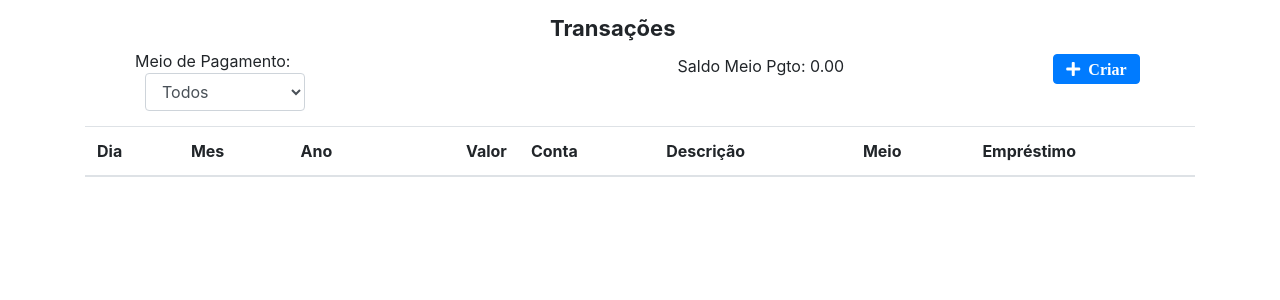
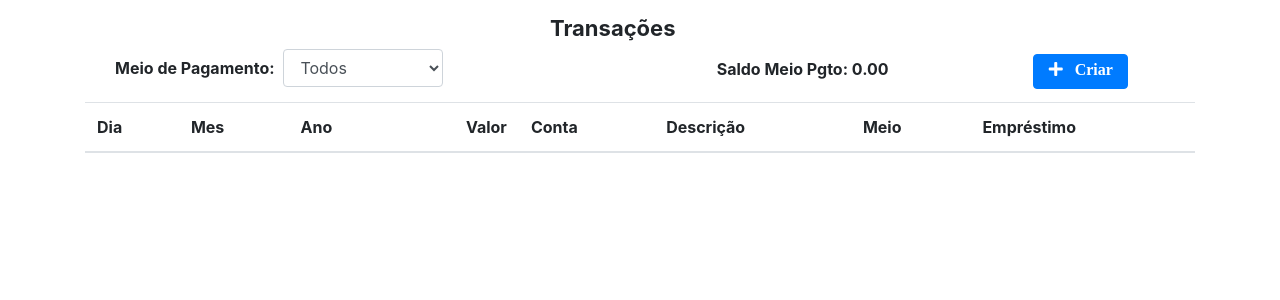
Before and after one commit to mora72/fcweb, a Django app: page /trans/ in a window 1280 px wide. Shown: the part 92-392 px from the top of the page. Run offline with Django 3.2, Linux system fonts and the light colour scheme; lists and menus that the app fills with data are empty; some libraries are stand-ins or nearby versions.

Commit message:
7o Commit

```diff
--- a/core/static/css/styles.css
+++ b/core/static/css/styles.css
@@ -77,20 +77,22 @@
 .filtermeio-div {
     margin-bottom: 15px;
     padding: 0;
-    margin-left: 150px;
+    margin-left: 130px;
+    font-weight: bold;
 }
 
 #filtermeio {
     width: 160px;
-    margin-left: 10px;
+    margin-left: 5px;
     display: inline-block;
 }
 
 #saldomeio {
-    margin-left: 200px;
-    margin-top: 5px;
+    margin-left: 150px;
+    margin-top: 8px;
     display: inline-block;
     vertical-align: middle;
+    font-weight: bold;
 }
 
 /* Search
@@ -123,13 +125,13 @@
     list-style: none;
 }
 
-/* botão adicionar Local */
+/* botão adicionar Transação */
 .btntransnew-div {
     margin-left: 30px;
     margin-top: 5px;
 }
 
-#btnlocalnew {
+#btntransnew {
     width: 95px;
     height: 35px;
     font-size: 16px;
@@ -155,3 +157,10 @@
     font-size: 12px;
     font-weight: bold;
 }
+
+.transnew-div h2 {
+    font-size: 22px;
+    font-weight: bold;
+    margin-top: 15px;
+    margin-left: 10px;
+}
--- a/core/static/js/scripts.js
+++ b/core/static/js/scripts.js
@@ -24,7 +24,7 @@ $( document ).ready(function() {
         window.location.href = baseUrl + '?filtermeio=' + filtermeio;
     });
 
-    // Ação da busca Local (click)
+    // Ação da busca (click)
     $(searchBtn).on('click', function() {
         searchForm.submit();
     });
--- a/core/templates/core/trans.html
+++ b/core/templates/core/trans.html
@@ -9,7 +9,7 @@
 <div class="container-fluid listatrans-div">
     <h2>Transações</h2>
     <div class="row">
-        <div class="col-md-3 filtermeio-div">
+        <div class="col-md-4 filtermeio-div">
         <!-- Configuração da ação do filtro -->
             <span>Meio de Pagamento:</span>
             <select name="filtermeio" id="filtermeio" class="form-control">
@@ -23,20 +23,22 @@
                 {% endfor %}
             </select>
         </div>
-        <div class="col-md-5 saldomeio-div">
+        <div class="col-md-4 saldomeio-div">
             <span id="saldomeio">Saldo Meio Pgto: {{saldo | floatformat:2 | intcomma}}</span>
         </div>
         <div class="col-md-2 btntransnew-div">
             <!-- Configuração do botão criar -->
             <!-- <h2>Transações</h2> -->
-            <a class="fas fa-plus btn btn-primary" id="btntransnew" href="/trans/transnew">&nbsp Criar</a>
+            <a class="fas fa-plus btn btn-primary" id="btntransnew" href="/trans/transnew/{{ filtermeioatual }}">
+                &nbsp Criar</a>
         </div>
     </div>
 
     {% if messages %}
     {% for message in messages %}
     <ul class="messagelist">
-        <li {% if message.tags %} class="alert alert-{{ message.tags }} alert-dismissible" {% endif %} > <strong>{{message}}</strong> </li>
+        <li {% if message.tags %} class="alert alert-{{ message.tags }} alert-dismissible" {% endif %} >
+            <strong>{{message}}</strong> </li>
     </ul>
     {% endfor %}
     {% endif %}
@@ -63,7 +65,7 @@
                 <td class="text-right">{{trans.valor | floatformat:2 | intcomma}}</td>
                 <td>{{trans.conta}}</td>
                 <td>{{trans.descr}}</td>
-                <td>{{trans.meio}}</td>
+                <td>{{trans.nomemeio}}</td>
                 <td>{{trans.nomeemprest}}</td>
             </tr>
             {% endfor %}
--- a/core/urls.py
+++ b/core/urls.py
@@ -4,5 +4,5 @@ from . import views
 urlpatterns = [
     path('', views.main_dash),
     path('trans/', views.trans_list),
-    path('trans/transnew/', views.trans_new)
+    path('trans/transnew/<str:meio>', views.trans_new)
 ]
--- a/core/views.py
+++ b/core/views.py
@@ -109,21 +109,27 @@ def trans_list(request):
     # if searchgrupo:
     #     lista_grupos = lista_grupos.filter(nome__icontains=searchgrupo).order_by('nome')
     listatransfiltro = []
+    filternomemeioatual = ''
     if (not filtermeio) or filtermeio == '*':
         for x in listatrans:
             if x['ano'] == ano and x['mes'] == mes:
+                x['nomemeio'] = list(filter(lambda meio: meio["cod"] == x["meio"], listameios))[0]["nome"]
                 listatransfiltro.append(x)
     else:
         listatransfiltro = []
         saldo = ler_saldo_fim_meio(listameiossaldo, filtermeio, mes, ano)
+        filternomemeioatual = list(filter(lambda meio: meio["cod"] == filtermeio, listameios))[0]["nome"]
         for x in listatrans:
             if x['meio'] == filtermeio and x['ano'] == ano and x['mes'] == mes:
+                x['nomemeio'] = filternomemeioatual
                 listatransfiltro.append(x)
-    return render(request, 'core/trans.html', {'listatransfiltro': listatransfiltro, 'listameios': listameios,
-                                               'filtermeioatual': filtermeio, 'saldo': saldo})
+    listatransfiltrosort = sorted(listatransfiltro, key=lambda i: i['dia'], reverse=True)
+    return render(request, 'core/trans.html', {'listatransfiltro': listatransfiltrosort, 'listameios': listameios,
+                                               'filtermeioatual': filtermeio,
+                                               'filternomemeioatual': filternomemeioatual, 'saldo': saldo})
 
 
-def trans_new(request):
+def trans_new(request, meio):
     ano = date.today().year
     mes = date.today().month
 
@@ -146,11 +152,11 @@ def trans_new(request):
             listatrans.append(registrotrans.copy())
             fechaarquivo('listatrans', listatrans)
             fechaarquivo('listameiosaldo', listameiossaldo)
-            return redirect('/trans/')
+            return redirect(f'/trans/?filtermeio={registrotrans["meio"]}')
         else:
             return render(request, 'core/transnew.html', {'form': form})
     else:
-        form = TransFormEdit()
+        form = TransFormEdit(initial={'trans_meio': meio})
         return render(request, 'core/transnew.html', {'form': form})
 
 
```
